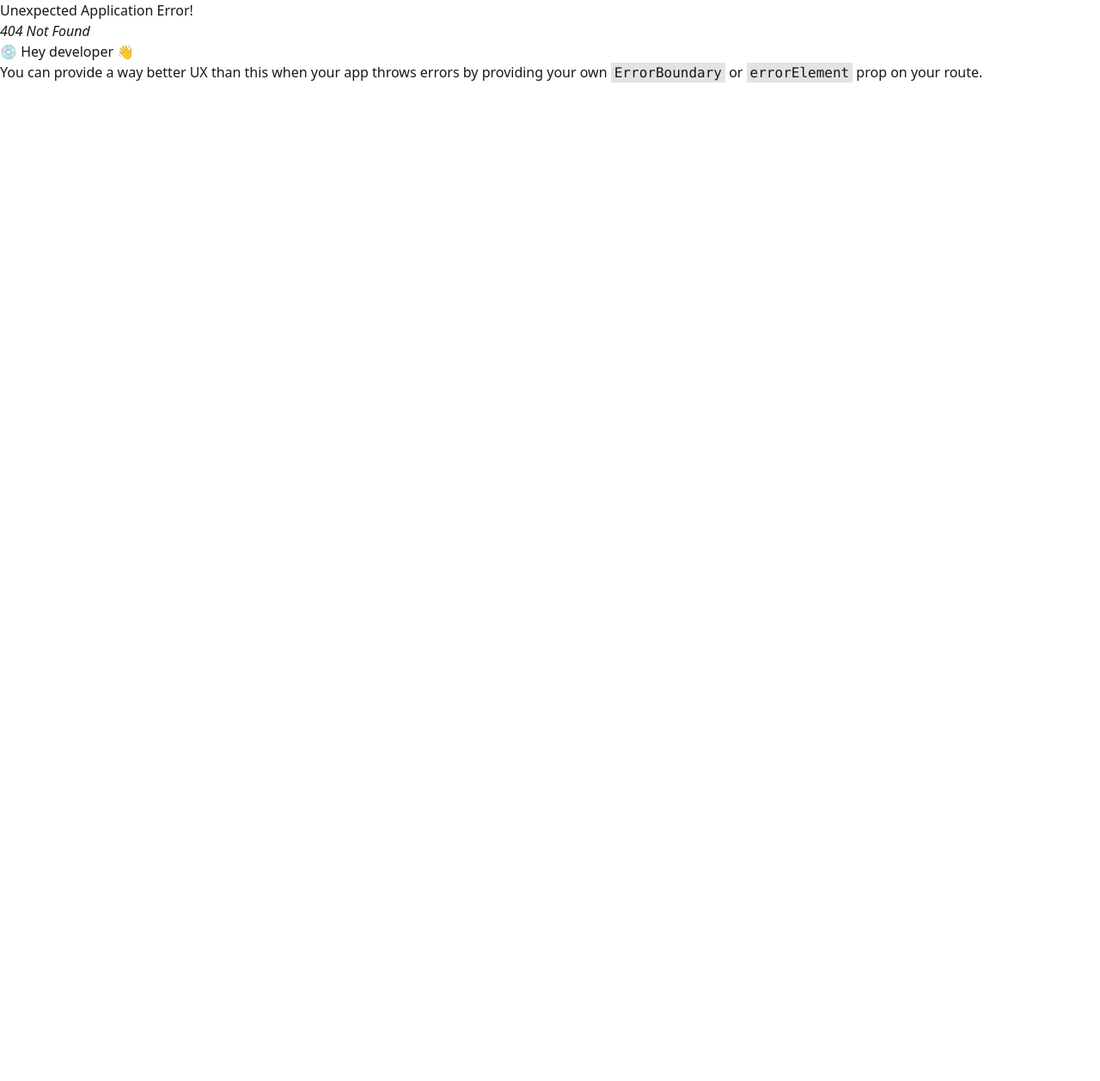
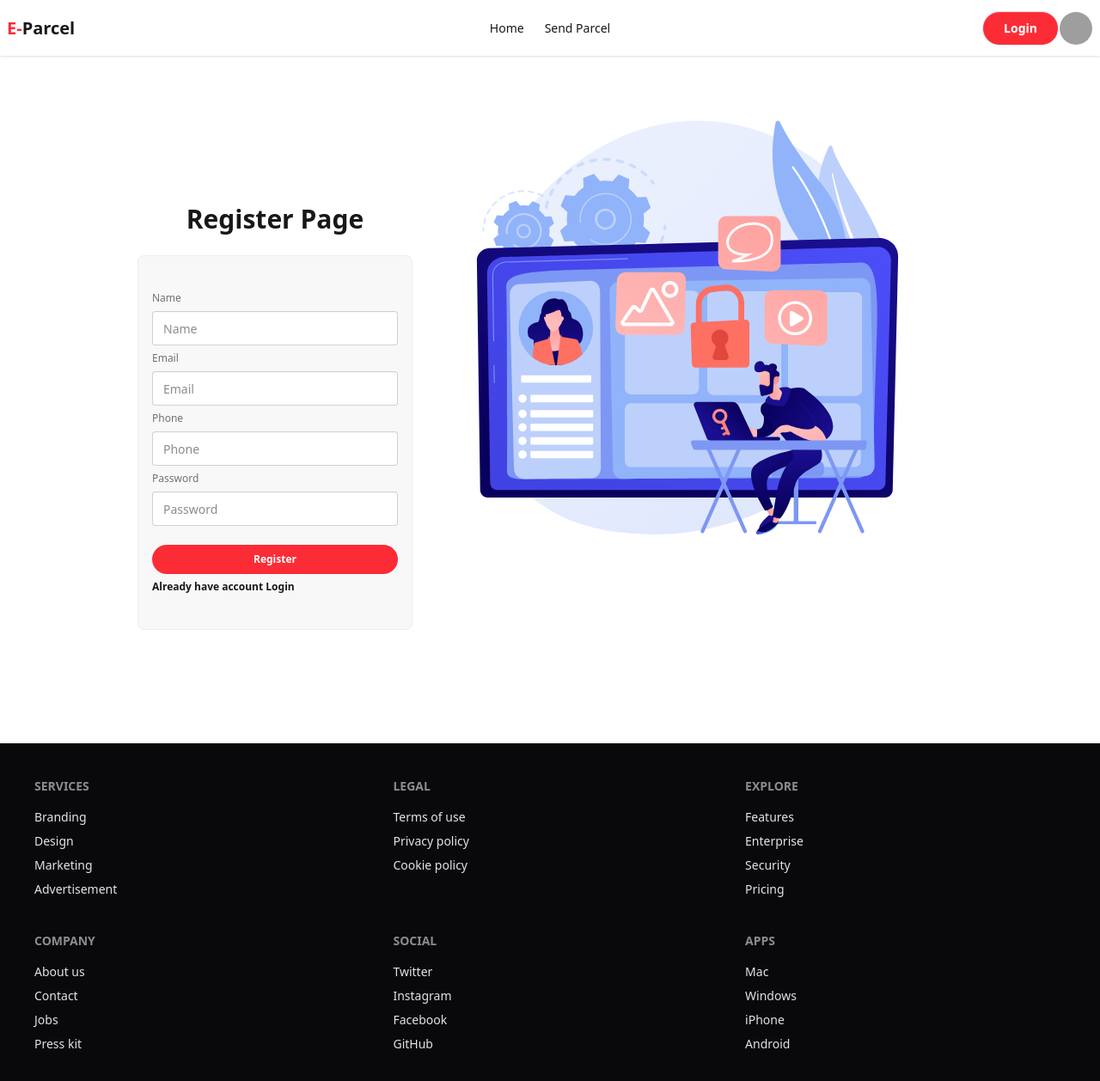
Before and after one commit to TheRABU/e-parcel-frontend, a React (Vite) app: page /register in a window 1280 px wide. Before the commit this address had no page. Shown: the top 1258 px of the page at 86% size. Before the commit the page ends 800 px from the top, so only its background shows below. Built offline with nearby package versions, Linux system fonts and the light colour scheme; grey boxes are pictures that could not be loaded.

Commit message:
added login,register pages UI

```diff
--- a/package.json
+++ b/package.json
@@ -11,6 +11,7 @@
   },
   "dependencies": {
     "@tailwindcss/vite": "^4.1.18",
+    "axios": "^1.13.2",
     "react": "^19.2.0",
     "react-dom": "^19.2.0",
     "react-router": "^7.11.0",
--- a/src/components/common/Footer.jsx
+++ b/src/components/common/Footer.jsx
@@ -1,5 +1,51 @@
 const Footer = () => {
-  return <div>Footer</div>;
+  return (
+    <>
+      <footer className="footer sm:footer-horizontal bg-neutral text-neutral-content grid-rows-2 p-10">
+        <nav>
+          <h6 className="footer-title">Services</h6>
+          <a className="link link-hover">Branding</a>
+          <a className="link link-hover">Design</a>
+          <a className="link link-hover">Marketing</a>
+          <a className="link link-hover">Advertisement</a>
+        </nav>
+        <nav>
+          <h6 className="footer-title">Company</h6>
+          <a className="link link-hover">About us</a>
+          <a className="link link-hover">Contact</a>
+          <a className="link link-hover">Jobs</a>
+          <a className="link link-hover">Press kit</a>
+        </nav>
+        <nav>
+          <h6 className="footer-title">Legal</h6>
+          <a className="link link-hover">Terms of use</a>
+          <a className="link link-hover">Privacy policy</a>
+          <a className="link link-hover">Cookie policy</a>
+        </nav>
+        <nav>
+          <h6 className="footer-title">Social</h6>
+          <a className="link link-hover">Twitter</a>
+          <a className="link link-hover">Instagram</a>
+          <a className="link link-hover">Facebook</a>
+          <a className="link link-hover">GitHub</a>
+        </nav>
+        <nav>
+          <h6 className="footer-title">Explore</h6>
+          <a className="link link-hover">Features</a>
+          <a className="link link-hover">Enterprise</a>
+          <a className="link link-hover">Security</a>
+          <a className="link link-hover">Pricing</a>
+        </nav>
+        <nav>
+          <h6 className="footer-title">Apps</h6>
+          <a className="link link-hover">Mac</a>
+          <a className="link link-hover">Windows</a>
+          <a className="link link-hover">iPhone</a>
+          <a className="link link-hover">Android</a>
+        </nav>
+      </footer>
+    </>
+  );
 };
 
 export default Footer;
--- a/src/components/common/NavBar.jsx
+++ b/src/components/common/NavBar.jsx
@@ -53,17 +53,20 @@ const NavBar = () => {
         <div className="navbar-center hidden lg:flex">
           <ul className="menu menu-horizontal px-1">
             <li>
-              <a>Home</a>
+              <Link to={"/"}>Home</Link>
             </li>
             <li>
-              <a>Send Parcel</a>
+              <Link to={"/send-parcel"}>Send Parcel</Link>
             </li>
           </ul>
         </div>
         <div className="navbar-end">
-          <a className="btn py-1.5 px-6 bg-red-500 text-white rounded-4xl">
+          <Link
+            to={"/login"}
+            className="btn py-1.5 px-6 bg-red-500 text-white rounded-4xl"
+          >
             Login
-          </a>
+          </Link>
           <div className="dropdown dropdown-end">
             <div
               tabIndex={0}
--- /dev/null
+++ b/src/layouts/AuthLayout.jsx
@@ -0,0 +1,22 @@
+import React from "react";
+import { Outlet } from "react-router";
+import authSvg from "../assets/login.svg";
+import NavBar from "../components/common/NavBar";
+
+const AuthLayout = () => {
+  return (
+    <>
+      <NavBar />
+      <div className="flex justify-center items-center min-h-screen">
+        <div className="left min-h-full w-full md:w-500 lg:w-600 p-8">
+          <Outlet />
+        </div>
+        <div className="right h-full w-full md:w-500 lg:w-600 hidden md:block">
+          <img className="object-cover h-full w-full" src={authSvg} alt="" />
+        </div>
+      </div>
+    </>
+  );
+};
+
+export default AuthLayout;
--- a/src/layouts/RootLayout.jsx
+++ b/src/layouts/RootLayout.jsx
@@ -1,5 +1,6 @@
 import { Outlet } from "react-router";
 import NavBar from "../components/common/NavBar";
+import Footer from "../components/common/Footer";
 
 const RootLayout = () => {
   return (
@@ -7,6 +8,7 @@ const RootLayout = () => {
       <div>
         <NavBar />
         <Outlet />
+        <Footer />
       </div>
     </>
   );
--- /dev/null
+++ b/src/pages/Auth/Login.jsx
@@ -0,0 +1,35 @@
+import { Link } from "react-router";
+import imgBackground from "../../assets/login.svg";
+
+const Login = () => {
+  return (
+    <>
+      <div className="flex justify-center items-center">
+        <div className="h-screen flex flex-col items-center justify-center">
+          <h1 className="text-3xl font-bold text-center mt-10">Login Page</h1>
+
+          <fieldset className="fieldset bg-base-200 border-base-300 rounded-box w-xs border p-4 mx-auto py-10 mt-6">
+            <label className="label">Email</label>
+            <input type="email" className="input" placeholder="Email" />
+
+            <label className="label">Password</label>
+            <input type="password" className="input" placeholder="Password" />
+
+            <button className="bg-red-500 text-white mt-4 py-2 w-full rounded-4xl font-semibold">
+              Login
+            </button>
+
+            <span className="font-semibold">
+              New here ? <Link to="/register">Register now</Link>
+            </span>
+          </fieldset>
+        </div>
+        <div className="min-h-screen hidden md:block md:w-1/2 overflow-hidden">
+          <img className="w-full h-full" src={imgBackground} alt="" />
+        </div>
+      </div>
+    </>
+  );
+};
+
+export default Login;
--- /dev/null
+++ b/src/pages/Auth/Register.jsx
@@ -0,0 +1,42 @@
+import { Link } from "react-router";
+import imgBackground from "../../assets/login.svg";
+
+const Register = () => {
+  return (
+    <>
+      <div className="flex justify-center items-center">
+        <div className="h-screen flex flex-col items-center justify-center">
+          <h1 className="text-3xl font-bold text-center mt-10">
+            Register Page
+          </h1>
+
+          <fieldset className="fieldset bg-base-200 border-base-300 rounded-box w-xs border p-4 mx-auto py-10 mt-6">
+            <label className="label">Name</label>
+            <input type="text" className="input" placeholder="Name" />
+
+            <label className="label">Email</label>
+            <input type="email" className="input" placeholder="Email" />
+            <label className="label">Phone</label>
+            <input type="tel" className="input" placeholder="Phone" />
+
+            <label className="label">Password</label>
+            <input type="password" className="input" placeholder="Password" />
+
+            <button className="bg-red-500 text-white mt-4 py-2 w-full rounded-4xl font-semibold">
+              Register
+            </button>
+
+            <span className="font-semibold">
+              Already have account <Link to="/login">Login</Link>
+            </span>
+          </fieldset>
+        </div>
+        <div className="min-h-screen hidden md:block md:w-1/2 overflow-hidden">
+          <img className="w-full h-full" src={imgBackground} alt="" />
+        </div>
+      </div>
+    </>
+  );
+};
+
+export default Register;
--- a/src/pages/Home/HomePage.jsx
+++ b/src/pages/Home/HomePage.jsx
@@ -1,20 +1,19 @@
-import HeroSection from "../../modules/HeroSection";
 import riderSvg from "../../assets/rider.svg";
 
 const HomePage = () => {
   return (
     <>
       <div>
-        <header className="min-h-screen flex-col items-center justify-center p-4">
+        <header className="min-h-screen flex-col items-center justify-center p-4 max-w-7xl mx-auto">
           <h1 className="text-3xl font-black text-center">
             Welcome to <span className="text-red-500">E-Parcel</span>
           </h1>
           <h3 className="text-2xl font-medium text-center">
             Your trusted online parcel delivery service
           </h3>
-          <div className="mt-8">
+          <div className="mt-3">
             <img
-              className="object-cover h-175 w-175 mx-auto"
+              className="object-cover h-100 w-100 md:h-175 md:w-175 mx-auto"
               src={riderSvg}
               alt="Rider"
             />
```
Also changed, not shown: src/routes/AllRoutes.jsx (+10 -0 lines), src/assets/login.svg (added), src/modules/HomePage/HeroSection.jsx (renamed from src/modules/HeroSection.jsx), 1 other file (tests, documents, lock files or other folders).
